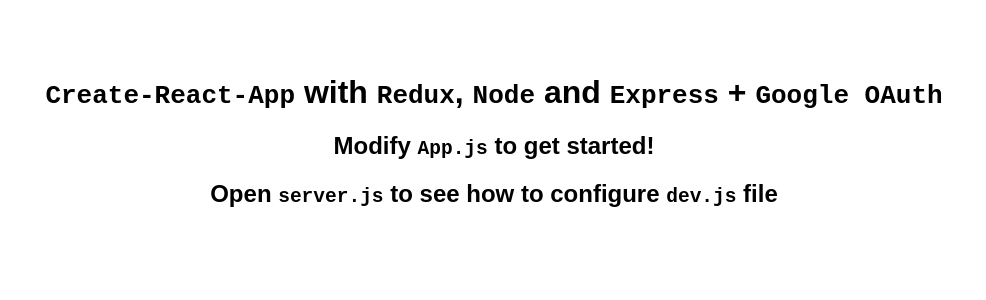
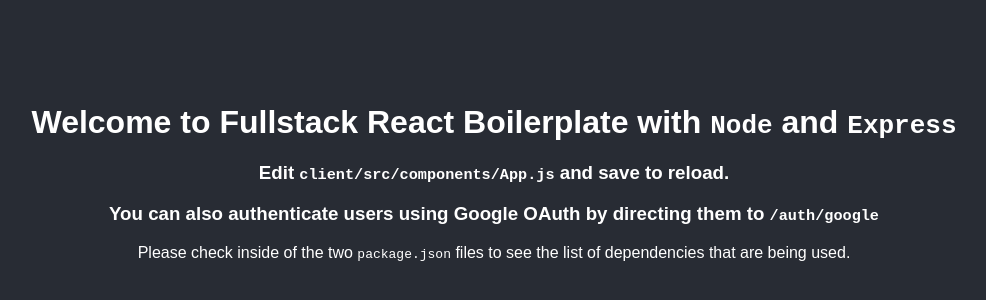
Before and after one commit to isaac1104/create-react-express, a React (Create React App) app in the folder client/: page / in a window 1280 px wide. Shown: the part 220-520 px from the top of the page, without its empty margins (146-1132 px from the left). Built offline with nearby package versions, Linux system fonts and the light colour scheme.

Commit message:
restyle landing page

```diff
--- a/client/src/components/App.js
+++ b/client/src/components/App.js
@@ -2,12 +2,25 @@
 
 class App extends Component {
   render() {
+    const styles = {
+      container: {
+        display: 'flex',
+        justifyContent: 'center',
+        alignItems: 'center',
+        height: '100vh',
+        backgroundColor: '#282c34',
+        color: '#ffffff',
+        textAlign: 'center'
+      }
+    };
+
     return (
-      <div style={{ display: 'flex', justifyContent: 'center', alignItems: 'center', height: '90vh', textAlign: 'center' }}>
+      <div style={styles.container}>
         <div>
-          <h1><code>Create-React-App</code> with <code>Redux</code>, <code>Node</code> and <code>Express</code> + <code>Google OAuth</code></h1>
-          <h2>Modify <code>App.js</code> to get started!</h2>
-          <h2>Open <code>server.js</code> to see how to configure <code>dev.js</code> file</h2>
+          <h1>Welcome to Fullstack React Boilerplate with <code>Node</code> and <code>Express</code></h1>
+          <h3>Edit <code>client/src/components/App.js</code> and save to reload.</h3>
+          <h3>You can also authenticate users using Google OAuth by directing them to <code>/auth/google</code></h3>
+          <p>Please check inside of the two <code>package.json</code> files to see the list of dependencies that are being used.</p>
         </div>
       </div>
     );
```
